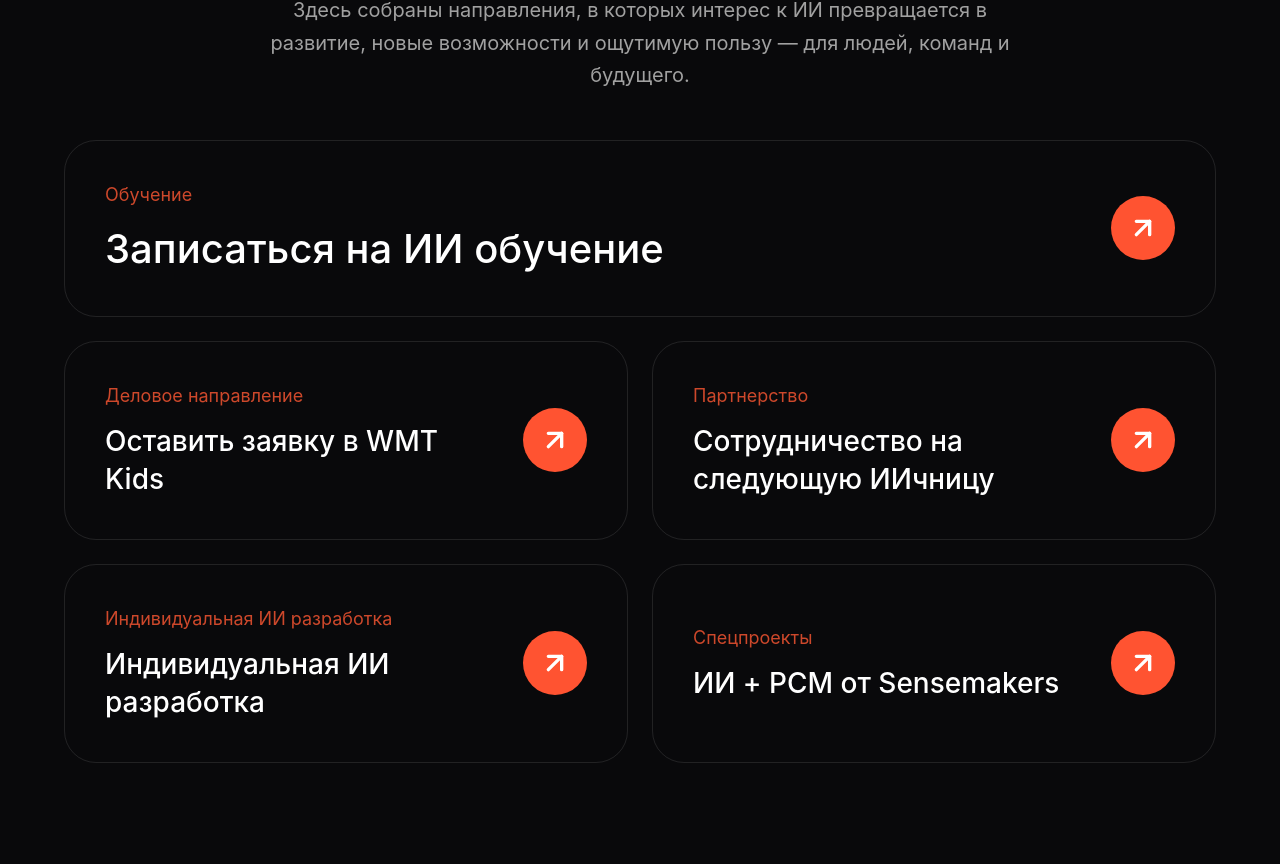
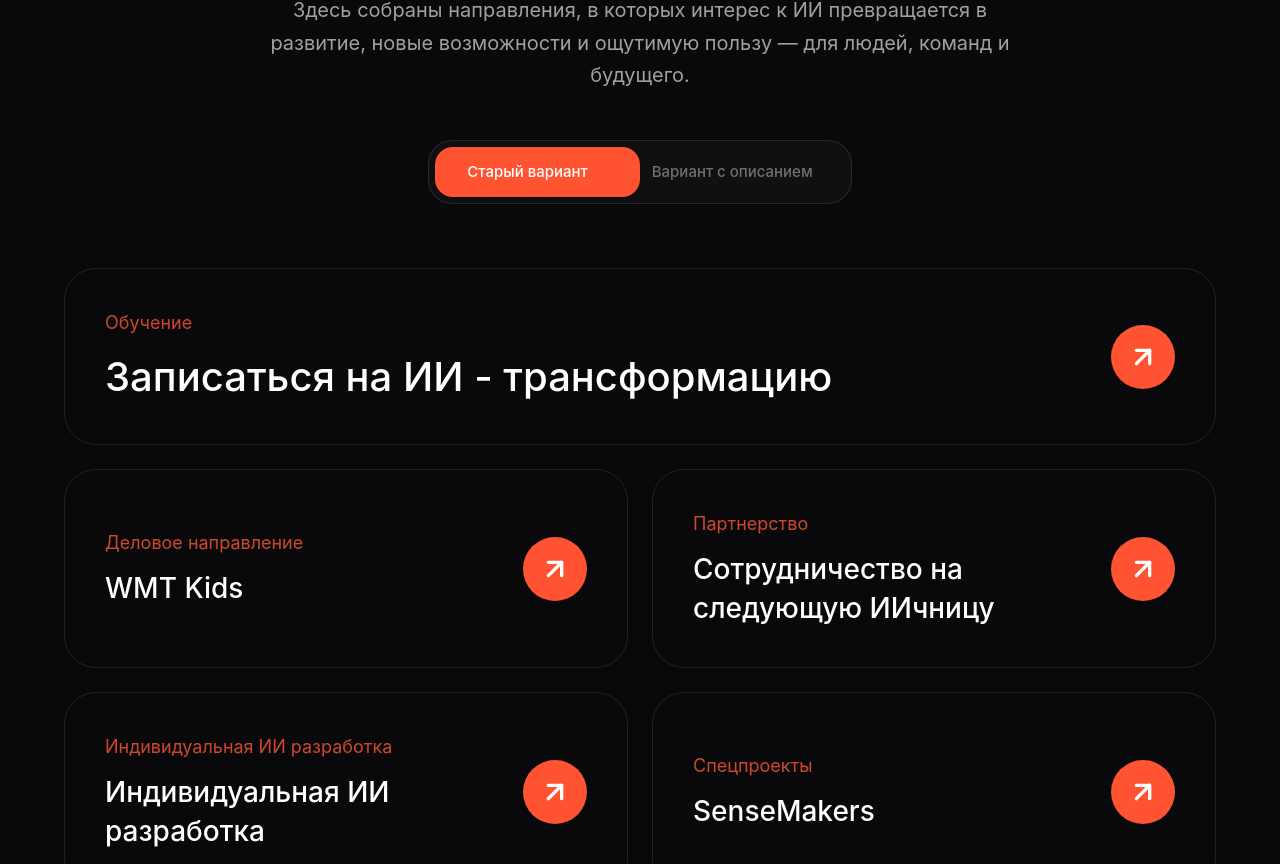
Before and after one commit to BigBabyVitia/ost-iichnica, a React (Vite) app: page / in a window 1280 px wide. Shown: the part 3032-3896 px from the top of the page. Built offline with nearby package versions, Linux system fonts and the light colour scheme.

Commit message:
feat: add toggleable descriptions to TransformationSection with smooth animations

```diff
--- a/src/app/components/TransformationSection.tsx
+++ b/src/app/components/TransformationSection.tsx
@@ -1,18 +1,22 @@
-import React from "react";
+import React, { useState } from "react";
 import { ArrowUpRight } from "lucide-react";
-import { motion as Motion } from "motion/react";
+import { motion as Motion, AnimatePresence } from "motion/react";
 
 export function TransformationSection() {
+  const [variant, setVariant] = useState<"simple" | "detailed">("simple");
+
   const cards = [
     {
       category: "Обучение",
-      title: "Записаться на ИИ обучение",
+      title: "Записаться на ИИ - трансформацию",
+      description: "Переход к компании нового типа: от перегруженных команд и ручных решений — к новой силе мышления, темпа и управляемости",
       className: "col-span-1",
       link: "https://wmt-landing.vercel.app/",
     },
     {
       category: "Деловое направление",
-      title: "Оставить заявку в WMT Kids",
+      title: "WMT Kids",
+      description: "Развитие мышления, навыков и созидания. ИИ как среда практики, самовыражения и раскрытия потенциала ребёнка.",
       className: "col-span-1",
       link: "https://t.me/ynvrcoz",
     },
@@ -30,7 +34,8 @@ export function TransformationSection() {
     },
     {
       category: "Спецпроекты",
-      title: "ИИ + PCM от Sensemakers",
+      title: "SenseMakers",
+      description: "Прояснение сложных вызовов, доступ к сильной экспертной практике, больше смысла, меньше хаоса, сильнее курс в период перемен.",
       className: "col-span-1",
       link: "https://info.sensemakers.biz/newsletter_ai_0126",
     },
@@ -59,6 +64,29 @@ export function TransformationSection() {
           Здесь собраны направления, в которых интерес к ИИ превращается в развитие, новые возможности и ощутимую пользу — для людей, команд и будущего.
         </Motion.p>
 
+        {/* Switcher */}
+        <div className="flex items-center justify-center mb-16">
+          <div className="relative flex bg-zinc-900/50 border border-white/10 p-1.5 rounded-[24px] overflow-hidden">
+            <Motion.div
+              animate={{ x: variant === "simple" ? 0 : "100%" }}
+              transition={{ type: "spring", stiffness: 300, damping: 32 }}
+              className="absolute top-1.5 left-1.5 bottom-1.5 w-[calc(50%-6px)] bg-[#FF5331] rounded-[18px] z-0"
+            />
+            <button
+              onClick={() => setVariant("simple")}
+              className={`relative z-10 px-8 py-3.5 rounded-[18px] text-[15px] font-medium transition-colors duration-300 ${variant === "simple" ? "text-white" : "text-white/40 hover:text-white/70"}`}
+            >
+              Старый вариант
+            </button>
+            <button
+              onClick={() => setVariant("detailed")}
+              className={`relative z-10 px-8 py-3.5 rounded-[18px] text-[15px] font-medium transition-colors duration-300 ${variant === "detailed" ? "text-white" : "text-white/40 hover:text-white/70"}`}
+            >
+              Вариант с описанием
+            </button>
+          </div>
+        </div>
+
         <div className="w-full flex flex-col md:grid md:grid-cols-2 gap-6">
           {cards.map((card, index) => {
             const styleClasses = "bg-transparent border border-white/10 hover:border-[#FF5331]/60 hover:shadow-[0_0_30px_rgba(255,83,49,0.15)]";
@@ -70,23 +98,37 @@ export function TransformationSection() {
                 whileInView={{ opacity: 1, y: 0 }}
                 viewport={{ once: true }}
                 transition={{ duration: 0.5, delay: index * 0.1 }}
+                layout
                 key={index}
                 href={card.link || "#"}
                 target={card.link ? "_blank" : undefined}
                 rel={card.link ? "noopener noreferrer" : undefined}
                 className={`${styleClasses} transition-all duration-300 rounded-[24px] md:rounded-[32px] p-6 md:p-10 flex items-center justify-between group cursor-pointer ${
                   isFirst ? "md:col-span-2 w-full" : "col-span-1"
-                }`}
+                } ${variant === 'detailed' ? 'items-start' : 'items-center'}`}
               >
-              <div className={`text-left ${isFirst ? "w-full pr-4 md:pr-8" : "max-w-[80%]"}`}>
+              <div className={`text-left ${isFirst ? "w-full pr-4 md:pr-8" : "max-w-[85%]"}`}>
                 <span className="text-[#FF5833] font-normal text-[15px] md:text-lg opacity-80 mb-2 md:mb-3 block">
                   {card.category}
                 </span>
-                <h3 className={`text-white font-medium leading-snug ${isFirst ? 'text-[28px] md:text-[40px] w-full md:whitespace-nowrap' : 'text-xl md:text-[28px]'}`}>
+                <h3 className={`text-white font-medium leading-snug transition-all duration-300 ${isFirst ? 'text-[28px] md:text-[40px] w-full' : 'text-xl md:text-[28px]'} ${isFirst && variant === 'simple' ? 'md:whitespace-nowrap' : ''}`}>
                   {card.title}
                 </h3>
+                <AnimatePresence mode="wait">
+                  {variant === "detailed" && card.description && (
+                    <Motion.p
+                      initial={{ opacity: 0, height: 0, marginTop: 0 }}
+                      animate={{ opacity: 1, height: "auto", marginTop: 12 }}
+                      exit={{ opacity: 0, height: 0, marginTop: 0 }}
+                      transition={{ duration: 0.3 }}
+                      className="text-white/60 text-[15px] md:text-[17px] leading-relaxed font-light max-w-3xl overflow-hidden"
+                    >
+                      {card.description}
+                    </Motion.p>
+                  )}
+                </AnimatePresence>
               </div>
-              <div className="bg-[#FF5331] rounded-full w-12 h-12 md:w-16 md:h-16 shrink-0 flex items-center justify-center transform group-hover:scale-105 transition-transform">
+              <div className={`bg-[#FF5331] rounded-full w-12 h-12 md:w-16 md:h-16 shrink-0 flex items-center justify-center transform group-hover:scale-105 transition-all duration-300 ${variant === 'detailed' ? 'mt-2' : ''}`}>
                 <ArrowUpRight className="text-white w-6 h-6 md:w-8 md:h-8" strokeWidth={2.5} />
               </div>
             </Motion.a>
```
